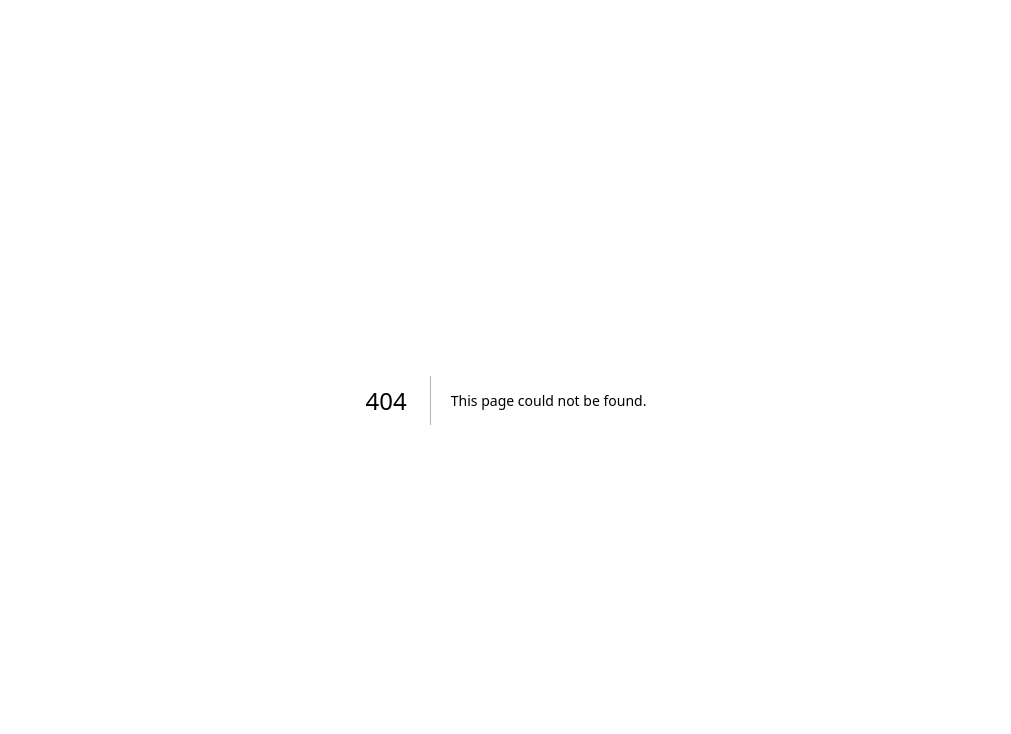
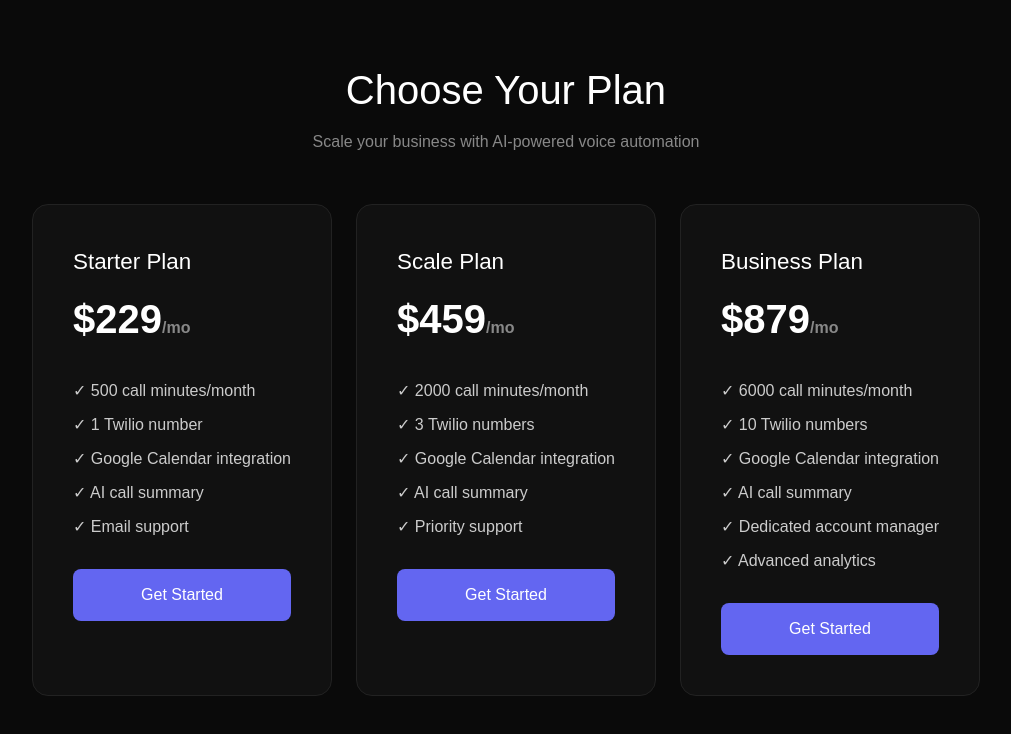
Before and after one commit to ilian94/dashboard-saas, a Next.js app: page /pricing in a window 1280 px wide. Before the commit this address had no page. Shown: the top 734 px of the page, without its empty margins (134-1145 px from the left). Built offline with nearby package versions, Linux system fonts and the light colour scheme; no server answers.

Commit message:
add stripe integration

```diff
--- /dev/null
+++ b/app/api/stripe/checkout/route.js
@@ -0,0 +1,24 @@
+import { NextResponse } from 'next/server';
+import Stripe from 'stripe';
+
+const stripe = new Stripe(process.env.STRIPE_SECRET_KEY);
+
+export async function POST(req) {
+  try {
+    const { priceId, userId, userEmail } = await req.json();
+
+    const session = await stripe.checkout.sessions.create({
+      payment_method_types: ['card'],
+      mode: 'subscription',
+      customer_email: userEmail,
+      line_items: [{ price: priceId, quantity: 1 }],
+      success_url: `${process.env.NEXT_PUBLIC_APP_URL}/dashboard?success=true`,
+      cancel_url: `${process.env.NEXT_PUBLIC_APP_URL}/pricing?canceled=true`,
+      metadata: { userId },
+    });
+
+    return NextResponse.json({ url: session.url });
+  } catch (error) {
+    return NextResponse.json({ error: error.message }, { status: 500 });
+  }
+}
--- /dev/null
+++ b/app/pricing/page.js
@@ -0,0 +1,77 @@
+'use client';
+import { useState } from 'react';
+import { useRouter } from 'next/navigation';
+import { createClient } from '@supabase/supabase-js';
+
+const supabase = createClient(
+  process.env.NEXT_PUBLIC_SUPABASE_URL,
+  process.env.NEXT_PUBLIC_SUPABASE_PUBLISHABLE_KEY
+);
+
+const plans = [
+  {
+    name: 'Starter Plan',
+    price: '$229',
+    priceId: 'price_1TZHRlFU1aQQIlmG5UCfoT0Q',
+    features: ['500 call minutes/month', '1 Twilio number', 'Google Calendar integration', 'AI call summary', 'Email support'],
+  },
+  {
+    name: 'Scale Plan',
+    price: '$459',
+    priceId: 'price_1TZHUKFU1aQQIlmGbhj7pGvn',
+    features: ['2000 call minutes/month', '3 Twilio numbers', 'Google Calendar integration', 'AI call summary', 'Priority support'],
+  },
+  {
+    name: 'Business Plan',
+    price: '$879',
+    priceId: 'price_1TZHVcFU1aQQIlmGiUkw8gbO',
+    features: ['6000 call minutes/month', '10 Twilio numbers', 'Google Calendar integration', 'AI call summary', 'Dedicated account manager', 'Advanced analytics'],
+  },
+];
+
+export default function PricingPage() {
+  const [loading, setLoading] = useState(null);
+  const router = useRouter();
+
+  const handleSubscribe = async (priceId, planName) => {
+    setLoading(planName);
+    const { data: { user } } = await supabase.auth.getUser();
+    if (!user) { router.push('/login'); return; }
+
+    const res = await fetch('/api/stripe/checkout', {
+      method: 'POST',
+      headers: { 'Content-Type': 'application/json' },
+      body: JSON.stringify({ priceId, userId: user.id, userEmail: user.email }),
+    });
+    const { url } = await res.json();
+    if (url) window.location.href = url;
+    setLoading(null);
+  };
+
+  return (
+    <div style={{ minHeight: '100vh', background: '#0a0a0a', color: 'white', padding: '60px 20px' }}>
+      <h1 style={{ textAlign: 'center', fontSize: '2.5rem', marginBottom: '10px' }}>Choose Your Plan</h1>
+      <p style={{ textAlign: 'center', color: '#888', marginBottom: '50px' }}>Scale your business with AI-powered voice automation</p>
+      <div style={{ display: 'flex', gap: '24px', justifyContent: 'center', flexWrap: 'wrap', maxWidth: '1100px', margin: '0 auto' }}>
+        {plans.map((plan) => (
+          <div key={plan.name} style={{ background: '#111', border: '1px solid #222', borderRadius: '16px', padding: '40px', width: '300px' }}>
+            <h2 style={{ fontSize: '1.4rem', marginBottom: '10px' }}>{plan.name}</h2>
+            <p style={{ fontSize: '2.5rem', fontWeight: 'bold', marginBottom: '30px' }}>{plan.price}<span style={{ fontSize: '1rem', color: '#888' }}>/mo</span></p>
+            <ul style={{ listStyle: 'none', padding: 0, marginBottom: '30px' }}>
+              {plan.features.map((f) => (
+                <li key={f} style={{ marginBottom: '10px', color: '#ccc' }}>✓ {f}</li>
+              ))}
+            </ul>
+            <button
+              onClick={() => handleSubscribe(plan.priceId, plan.name)}
+              disabled={loading === plan.name}
+              style={{ width: '100%', padding: '14px', background: '#6366f1', color: 'white', border: 'none', borderRadius: '8px', fontSize: '1rem', cursor: 'pointer' }}
+            >
+              {loading === plan.name ? 'Loading...' : 'Get Started'}
+            </button>
+          </div>
+        ))}
+      </div>
+    </div>
+  );
+}
```
